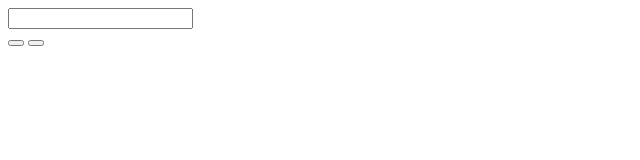
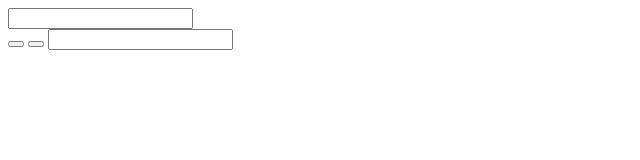
Before and after one commit to hirenkiakuu/AdvenTourFrontend-not-finished-, a plain HTML site: page index.html in a window 1280 px wide. Shown: the whole page, without its empty margins (0-640 px from the left). Drawn offline with Linux system fonts and the light colour scheme.

Commit message:
added input

```diff
--- a/index.html
+++ b/index.html
@@ -19,5 +19,6 @@
     </form>
     <button class="button"></button>
     <button class="button"></button>
+    <input class="input"></input>
 </body>
 </html>
```
